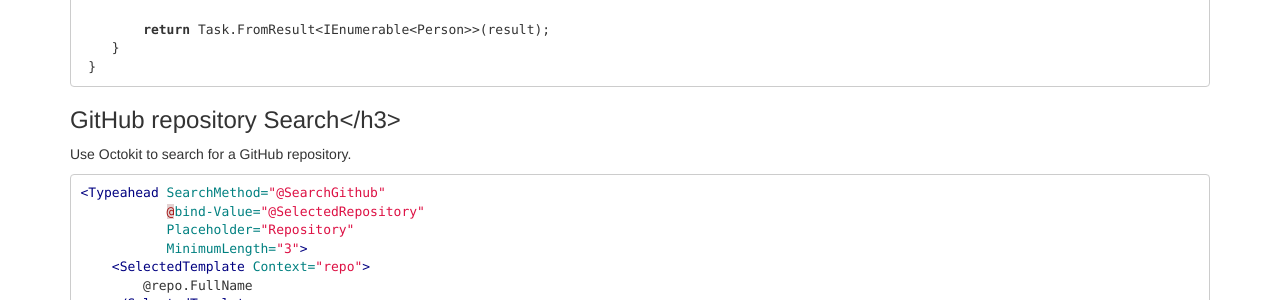
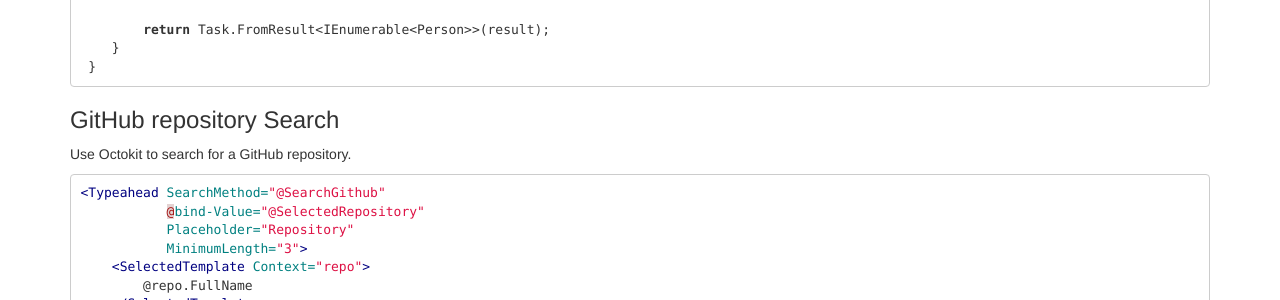
Before and after one commit to loresoft/loresoft.github.io, a Jekyll site: the page built from _posts/2019-08-27-Blazor-Typeahead-Control.md, in a window 1280 px wide and 900 px high, scrolled down 2340 px. Shown: the part 154-454 px from the top of the window. Built offline with Jekyll 4.4.1, drawn with Linux system fonts in a browser that asks for light colours; nearby versions of some CDN libraries; comment, search, counter and statistics services are not loaded.

````diff
--- a/_posts/2019-08-27-Blazor-Typeahead-Control.md
+++ b/_posts/2019-08-27-Blazor-Typeahead-Control.md
@@ -145,7 +145,7 @@ When you want to be able to select multiple results.  Bind to the `Values` prope
  }
  ```
 
-### GitHub repository Search</h3>
+### GitHub repository Search
 
 Use Octokit to search for a GitHub repository.
 
````
